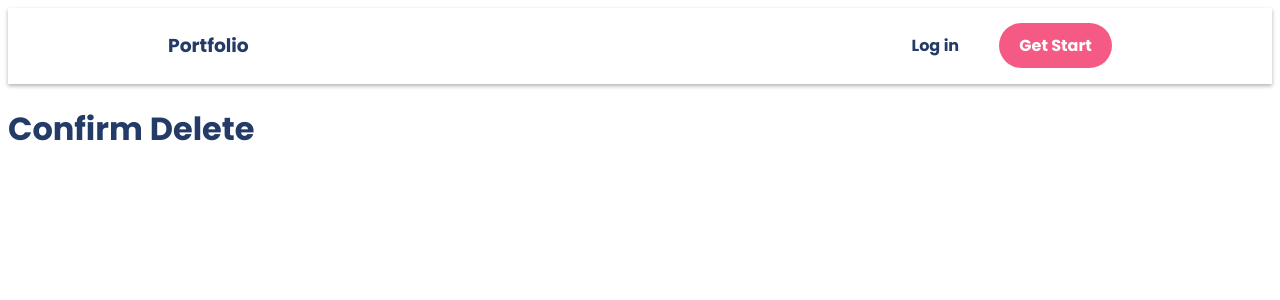
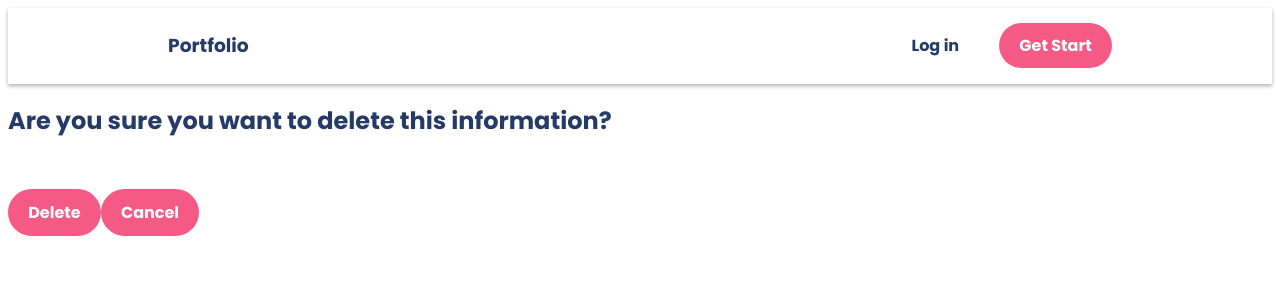
Before and after one commit to Mona96M/Portfolio-Frontend, a React (Vite) app: page /confirm-delete/1 in a window 1280 px wide. Shown: the top 300 px of the page. Built offline with nearby package versions, Linux system fonts and the light colour scheme.

Commit message:
Add Confirm Delete page to redirect to deletion confirmation page

```diff
--- a/src/pages/DeletePersonalInfo.jsx
+++ b/src/pages/DeletePersonalInfo.jsx
@@ -1,11 +1,30 @@
 import React from 'react'
+import { useParams, useNavigate } from 'react-router'
+import axios from 'axios'
 
 function DeletePersonalInfo() {
+    const { id } = useParams()
+    const navigate = useNavigate()
+
+    async function deletePersonalInfo() {
+        try {
+            const response = await axios.delete(`http://127.0.0.1:8000/api/personalinfo/${id}/`)
+            if (response.status === 204) {
+                navigate('/')
+            }
+        } catch (err) {
+            console.log(err)
+        }
+    }
+
     return (
-    <div>
-        <h1>Confirm Delete</h1>
-    </div>
+        <div>
+            <h2>Are you sure you want to delete this information?</h2>
+            <button onClick={deletePersonalInfo}>Delete</button>
+            <button onClick={() => navigate(-1)}>Cancel</button>
+        </div>
     )
 }
 
+
 export default DeletePersonalInfo
```
